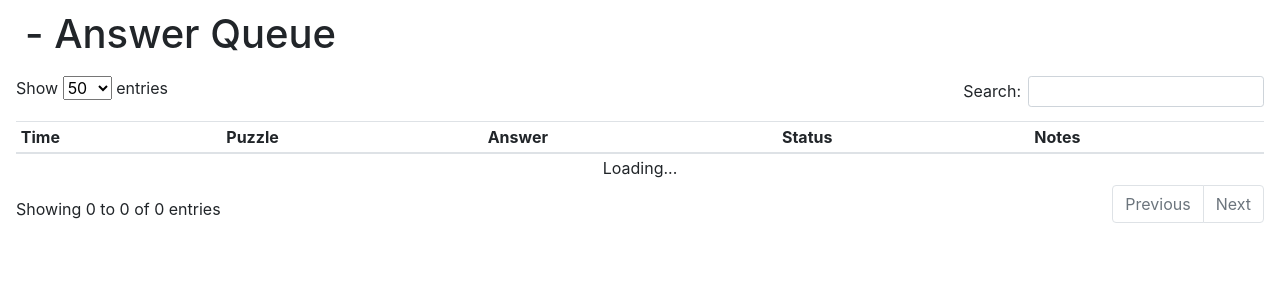
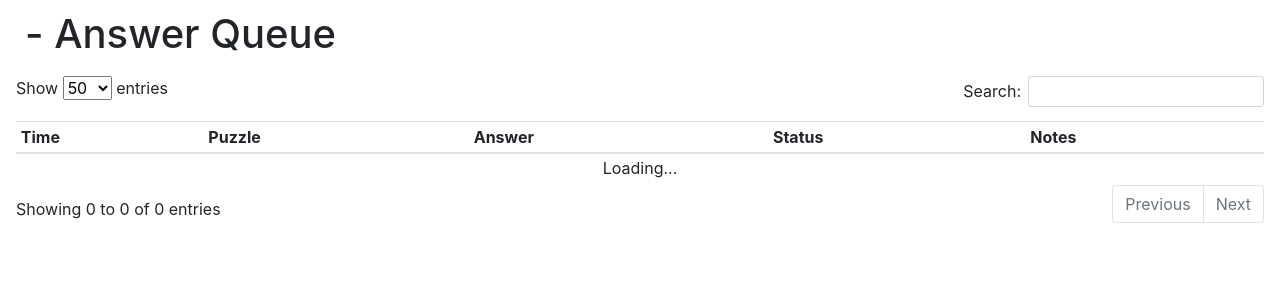
Before and after one commit to cardinalitypuzzles/cardboard, a Django app: template answers/templates/queue.html in a window 1280 px wide. Shown: the part 56-356 px from the top of the page. Run offline with Django 3.2, Linux system fonts and the light colour scheme; the template is opened without the code that fills it, so the values that code supplies are empty; parts of the project's set-up code (start-up, migrations or seed data) failed here and were passed over; some libraries are stand-ins or nearby versions.

Commit message:
Add 15% width for time column

```diff
--- a/answers/templates/queue.html
+++ b/answers/templates/queue.html
@@ -57,6 +57,8 @@ $(document).ready(function() {
             {'title': 'Answer', 'targets': guess},
             {'title': 'Status', 'targets': answer_status},
             {'title': 'Notes', 'targets': notes},
+
+            {'width': '15%', 'targets': time},
 
             {
                 'targets': time,
```
